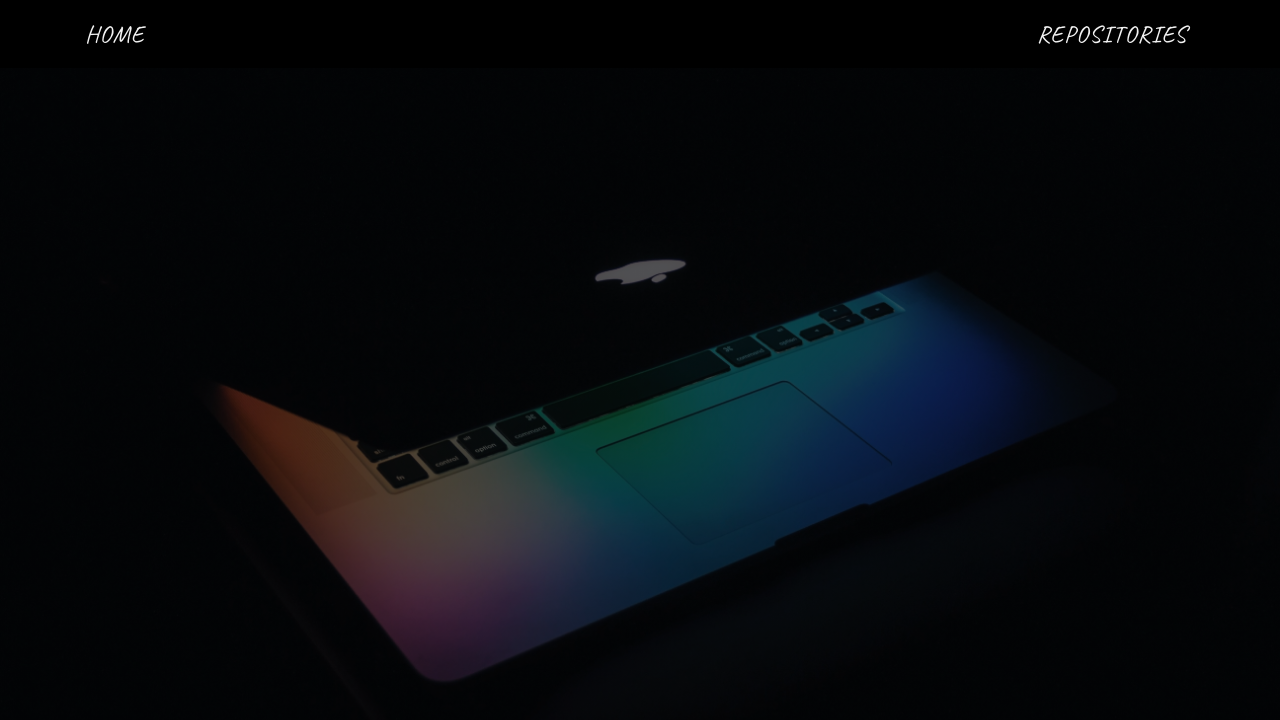
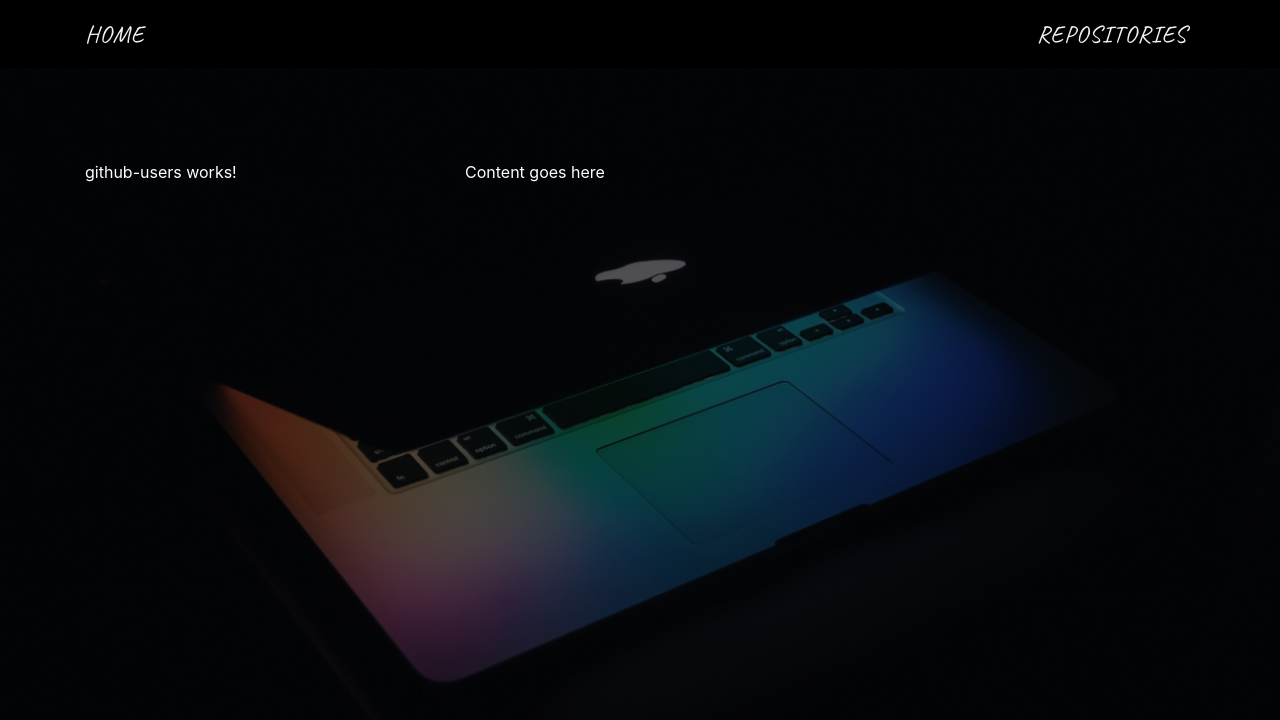
Before and after one commit to DevWaweru/myGithub, an Angular app: page /home in a window 1280 px wide. Shown: the top 720 px of the page. Built offline with nearby package versions, Linux system fonts and the light colour scheme.

Commit message:
Pulling the router module and the navbar, and the components together

```diff
--- a/src/app/app.component.html
+++ b/src/app/app.component.html
@@ -14,3 +14,4 @@
     </div>
   </div>
 </nav>
+<router-outlet></router-outlet>
--- a/src/app/git-repos/git-repos.component.css
+++ b/src/app/git-repos/git-repos.component.css
@@ -0,0 +1,4 @@
+.container{
+    margin-top: 10rem;
+    color: white;
+}
--- a/src/app/git-repos/git-repos.component.html
+++ b/src/app/git-repos/git-repos.component.html
@@ -1,3 +1,12 @@
-<p>
-  git-repos works!
-</p>
+<div class="container">
+  <div class="row">
+    <div class="col-md-4">
+      <p>
+        git-repos works!
+      </p>
+    </div>
+    <div class="col-md-8">
+      <p>Content goes here</p>
+    </div>
+  </div>
+</div>
--- a/src/app/github-users/github-users.component.css
+++ b/src/app/github-users/github-users.component.css
@@ -0,0 +1,4 @@
+.container{
+    margin-top: 10rem;
+    color: white;
+}
--- a/src/app/github-users/github-users.component.html
+++ b/src/app/github-users/github-users.component.html
@@ -1,3 +1,12 @@
-<p>
-  github-users works!
-</p>
+<div class="container">
+  <div class="row">
+    <div class="col-md-4">
+      <p>
+        github-users works!
+      </p>
+    </div>
+    <div class="col-md-8">
+      <p>Content goes here</p>
+    </div>
+  </div>
+</div>
--- a/src/app/routing/routing.module.ts
+++ b/src/app/routing/routing.module.ts
@@ -4,11 +4,13 @@ import { RouterModule, Routes} from '@angular/router';
 
 import { GitReposComponent } from '../git-repos/git-repos.component';
 import { GithubUsersComponent } from '../github-users/github-users.component';
+import { NotFoundComponent } from '../not-found/not-found.component';
 
 const routes:Routes=[
   {path:"home",component:GithubUsersComponent},
   {path:"repos",component:GitReposComponent},
-  {path:"",redirectTo:"/home",pathMatch:"full"}
+  {path:"",redirectTo:"/home",pathMatch:"full"},
+  {path:'**',component:NotFoundComponent}
 ]
 
 @NgModule({
```
